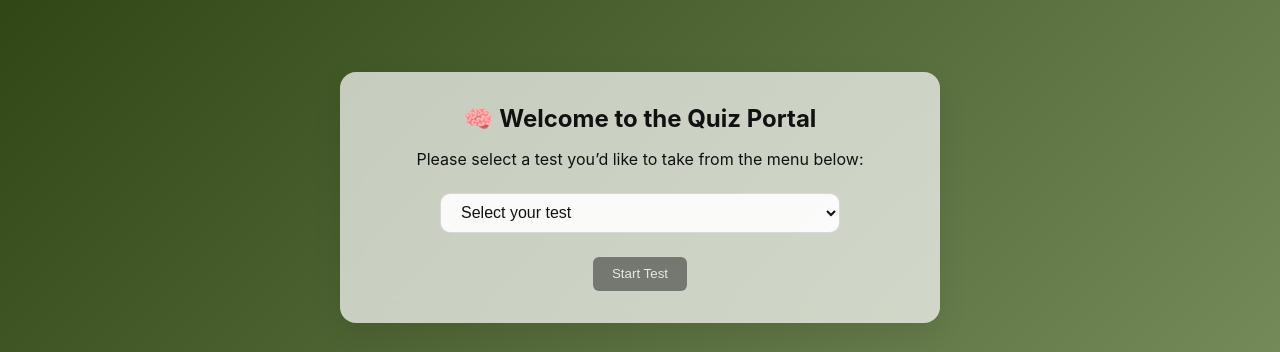
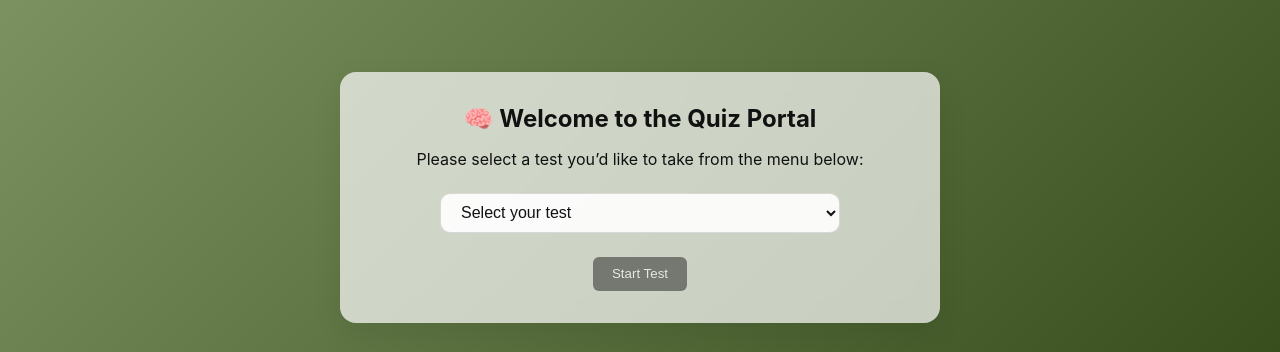
Before and after one commit to RosieRBS/inner, a website with bundled scripts: page index.html in a window 1280 px wide. Shown: the part 132-484 px from the top of the page. Built offline with nearby package versions, Linux system fonts and the light colour scheme.

Commit message:
Update styles.css

```diff
--- a/styles.css
+++ b/styles.css
@@ -16,7 +16,7 @@ body {
     align-items: center;
     justify-content: center;
     font-family: "Inter", system-ui, sans-serif;
-    background: linear-gradient(135deg, #2b4110, #819765);
+    background: linear-gradient(135deg, #819765, #2b4110);
     -webkit-font-smoothing: antialiased;
     -moz-osx-font-smoothing: grayscale;
     color: var(--text);
```
